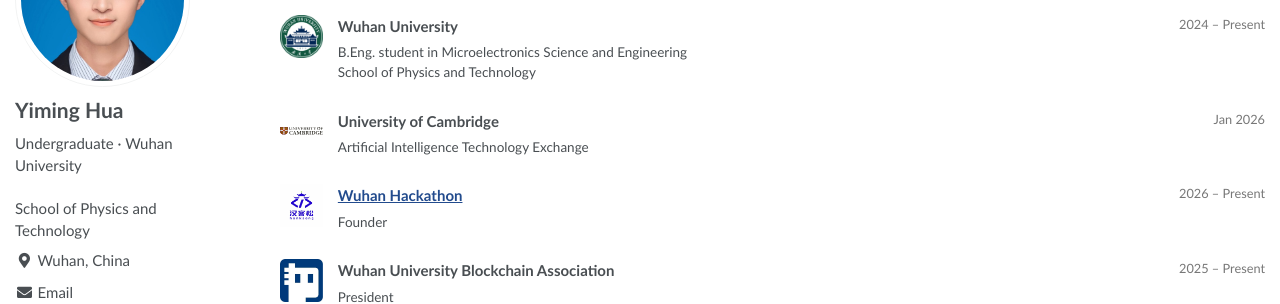
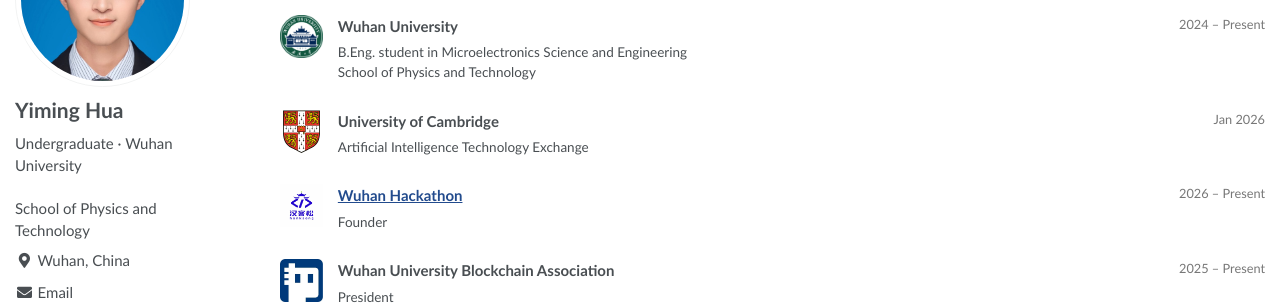
Before and after one commit to chimeraHHH/chimeraHHH.github.io, a Jekyll site: the page built from _pages/about.md, in a window 1280 px wide and 900 px high, scrolled down 1000 px. Shown: the part 179-483 px from the top of the window. Built offline with Jekyll 4.4.1, drawn with Linux system fonts in a browser that asks for light colours.

Commit message:
Use only the Cambridge coat of arms for the exchange entry

```diff
--- a/_pages/about.md
+++ b/_pages/about.md
@@ -64,7 +64,7 @@ redirect_from:
 </div>
 
 <div class="experience">
-  <img class="institution-logo" src="/images/cambridge-university-logo.svg" alt="University of Cambridge logo" width="43" height="43">
+  <img class="institution-logo" src="/images/cambridge-coat-of-arms.svg" alt="University of Cambridge coat of arms" width="43" height="43">
   <div>
     <div class="experience-heading"><strong>University of Cambridge</strong><span>Jan 2026</span></div>
     <p>Artificial Intelligence Technology Exchange</p>
```
Also changed, not shown: UPSTREAM.md (+1 -1 lines), images/cambridge-coat-of-arms.svg (added), images/cambridge-university-logo.svg (deleted).
